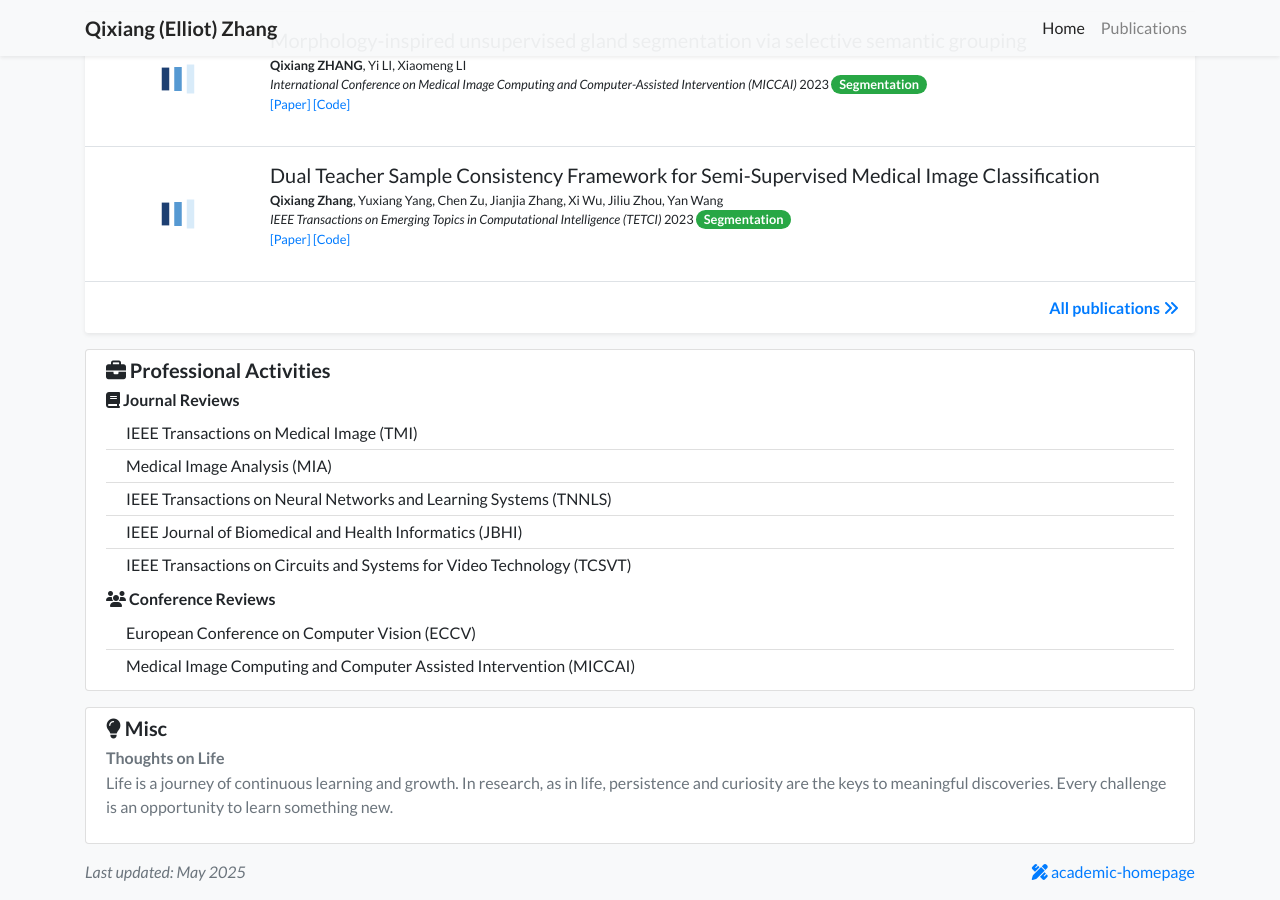
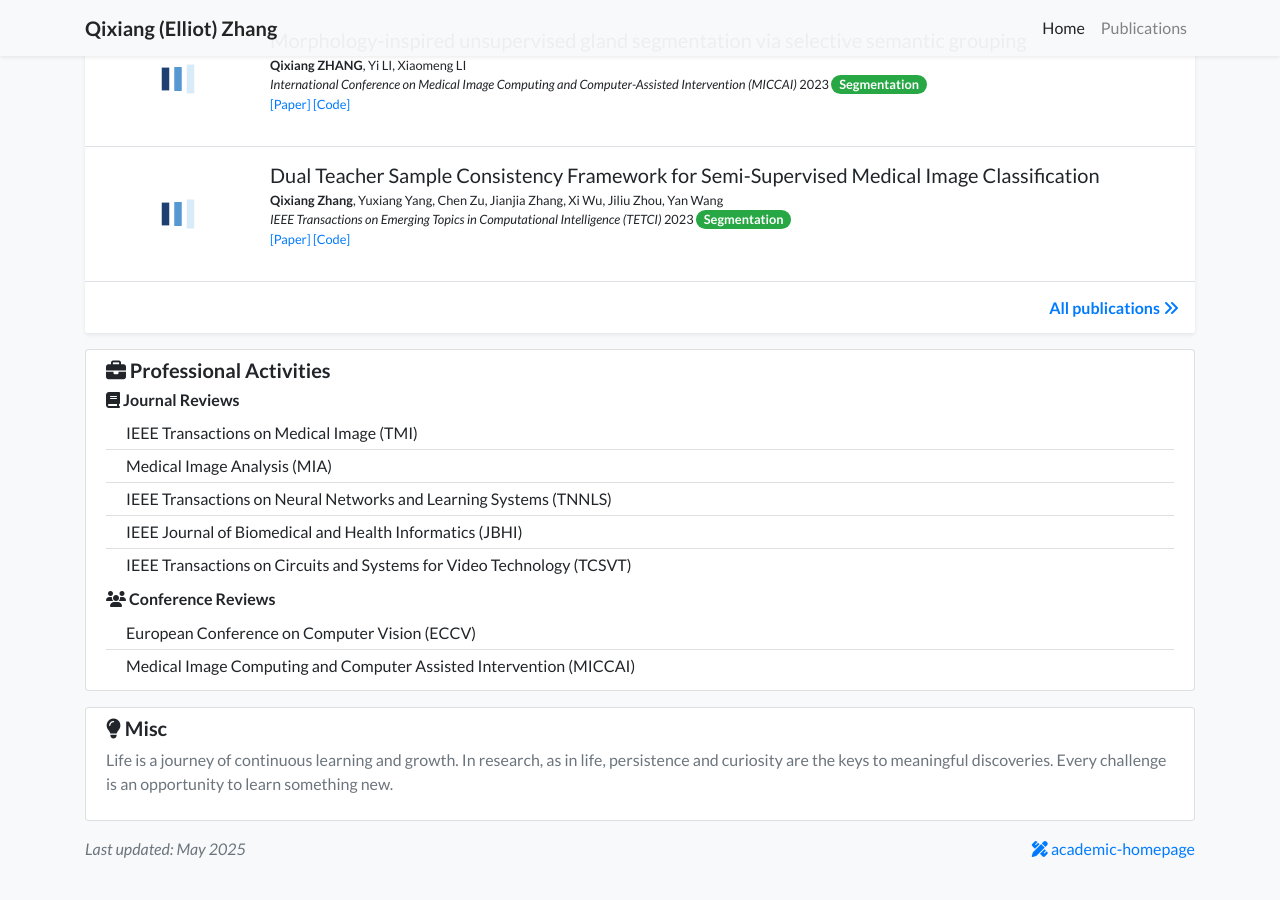
Before and after one commit to Elliot-QxZhang/Elliot-QxZhang.github.io, a Jekyll site: the page built from index.html, in a window 1280 px wide and 900 px high, scrolled down 2318 px. Built offline with Jekyll 4.4.1, drawn with Linux system fonts in a browser that asks for light colours; nearby versions of some CDN libraries; a style sheet for code colours, icons or effects is not loaded; after the commit the page ends 3195 px from its top, so only the background shows below that.

Commit message:
Update misc_card.html

```diff
--- a/_includes/widgets/misc_card.html
+++ b/_includes/widgets/misc_card.html
@@ -4,7 +4,6 @@
         <h5 class="card-title mb-2"><i class="fas fa-lightbulb"></i> Misc</h5>
 
         <div class="card-text">
-            <h6 class="text-muted mb-1">Thoughts on Life</h6>
             <p class="text-muted">{{ site.data.misc.thoughts_on_life }}</p>
         </div>
     </div>
```
